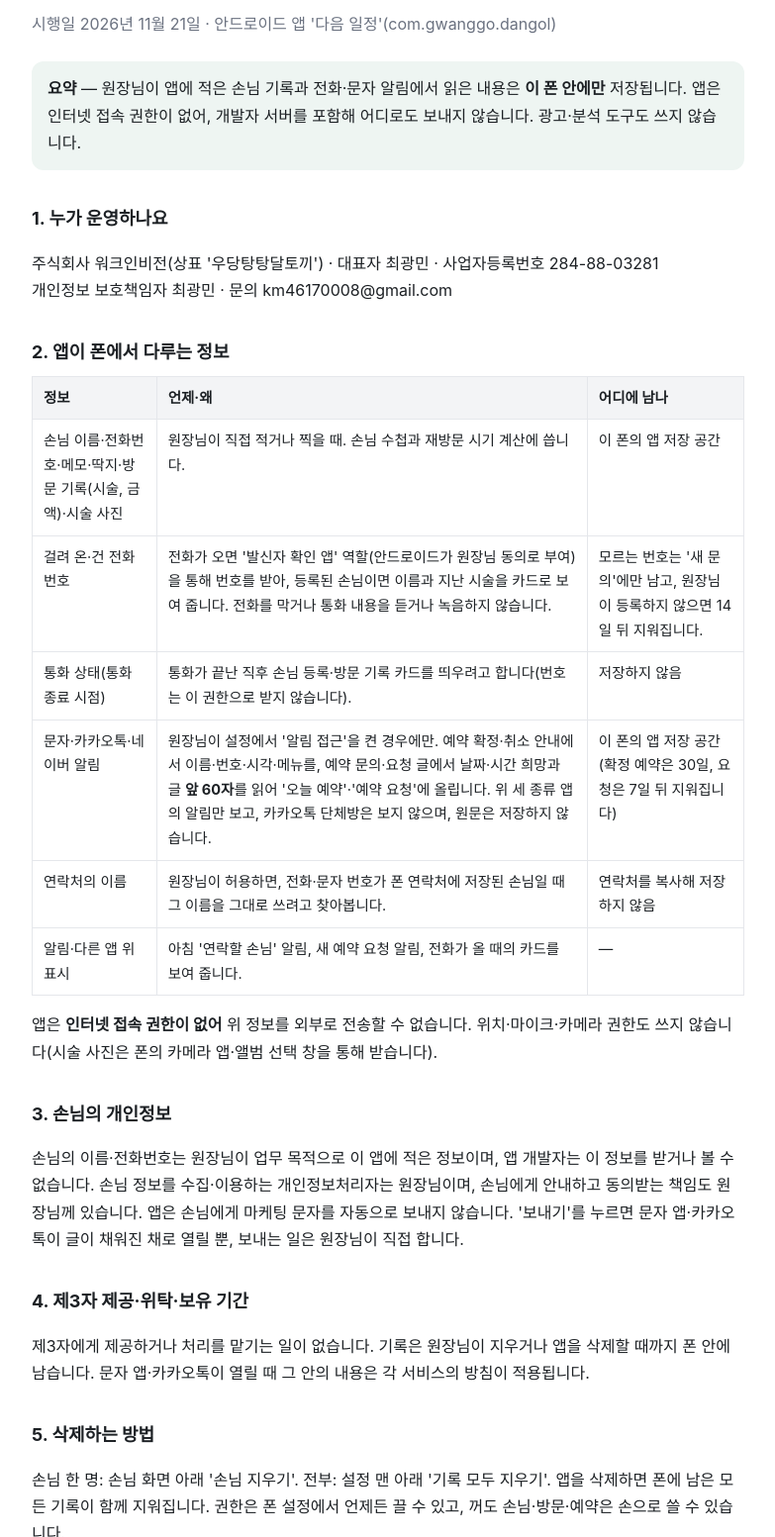
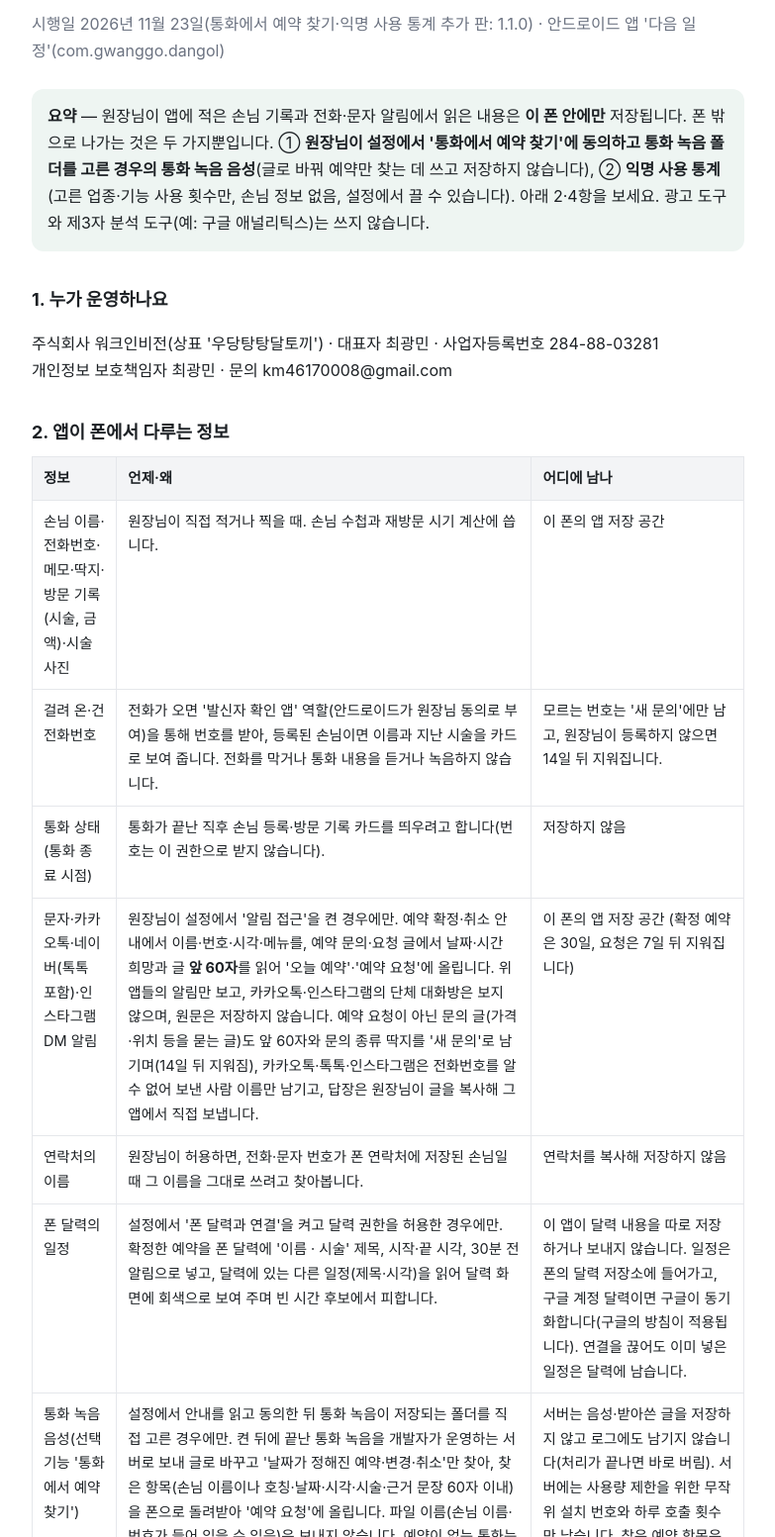
Before and after one commit to kwangmin88/kwangmin88.github.io, a plain HTML site: page dangol/privacy.html in a window 1280 px wide. Shown: the part 67-1620 px from the top of the page at 99% size, without its empty margins (248-1031 px from the left). Drawn offline with Linux system fonts and the light colour scheme.

Commit message:
다음 일정 개인정보처리방침 1.1.0 — 통화에서 예약 찾기·익명 사용 통계 추가

```diff
--- a/dangol/privacy.html
+++ b/dangol/privacy.html
@@ -9,9 +9,9 @@ td,th{border:1px solid #e5e7eb;padding:9px 11px;text-align:left;vertical-align:t
 .box{background:#eef5f2;border-radius:12px;padding:14px 16px;margin:18px 0}
 </style></head><body>
 <h1>다음 일정 개인정보처리방침</h1>
-<p class="sub">시행일 2026년 11월 21일 · 안드로이드 앱 '다음 일정'(com.gwanggo.dangol)</p>
+<p class="sub">시행일 2026년 11월 23일(통화에서 예약 찾기·익명 사용 통계 추가 판: 1.1.0) · 안드로이드 앱 '다음 일정'(com.gwanggo.dangol)</p>
 
-<div class="box"><strong>요약</strong> — 원장님이 앱에 적은 손님 기록과 전화·문자 알림에서 읽은 내용은 <strong>이 폰 안에만</strong> 저장됩니다. 앱은 인터넷 접속 권한이 없어, 개발자 서버를 포함해 어디로도 보내지 않습니다. 광고·분석 도구도 쓰지 않습니다.</div>
+<div class="box"><strong>요약</strong> — 원장님이 앱에 적은 손님 기록과 전화·문자 알림에서 읽은 내용은 <strong>이 폰 안에만</strong> 저장됩니다. 폰 밖으로 나가는 것은 두 가지뿐입니다. ① <strong>원장님이 설정에서 '통화에서 예약 찾기'에 동의하고 통화 녹음 폴더를 고른 경우의 통화 녹음 음성</strong>(글로 바꿔 예약만 찾는 데 쓰고 저장하지 않습니다), ② <strong>익명 사용 통계</strong>(고른 업종·기능 사용 횟수만, 손님 정보 없음, 설정에서 끌 수 있습니다). 아래 2·4항을 보세요. 광고 도구와 제3자 분석 도구(예: 구글 애널리틱스)는 쓰지 않습니다.</div>
 
 <h2>1. 누가 운영하나요</h2>
 <p>주식회사 워크인비전(상표 '우당탕탕달토끼') · 대표자 최광민 · 사업자등록번호 284-88-03281<br>
@@ -23,17 +23,20 @@ td,th{border:1px solid #e5e7eb;padding:9px 11px;text-align:left;vertical-align:t
 <tr><td>손님 이름·전화번호·메모·딱지·방문 기록(시술, 금액)·시술 사진</td><td>원장님이 직접 적거나 찍을 때. 손님 수첩과 재방문 시기 계산에 씁니다.</td><td>이 폰의 앱 저장 공간</td></tr>
 <tr><td>걸려 온·건 전화번호</td><td>전화가 오면 '발신자 확인 앱' 역할(안드로이드가 원장님 동의로 부여)을 통해 번호를 받아, 등록된 손님이면 이름과 지난 시술을 카드로 보여 줍니다. 전화를 막거나 통화 내용을 듣거나 녹음하지 않습니다.</td><td>모르는 번호는 '새 문의'에만 남고, 원장님이 등록하지 않으면 14일 뒤 지워집니다.</td></tr>
 <tr><td>통화 상태(통화 종료 시점)</td><td>통화가 끝난 직후 손님 등록·방문 기록 카드를 띄우려고 합니다(번호는 이 권한으로 받지 않습니다).</td><td>저장하지 않음</td></tr>
-<tr><td>문자·카카오톡·네이버 알림</td><td>원장님이 설정에서 '알림 접근'을 켠 경우에만. 예약 확정·취소 안내에서 이름·번호·시각·메뉴를, 예약 문의·요청 글에서 날짜·시간 희망과 글 <strong>앞 60자</strong>를 읽어 '오늘 예약'·'예약 요청'에 올립니다. 위 세 종류 앱의 알림만 보고, 카카오톡 단체방은 보지 않으며, 원문은 저장하지 않습니다.</td><td>이 폰의 앱 저장 공간 (확정 예약은 30일, 요청은 7일 뒤 지워집니다)</td></tr>
+<tr><td>문자·카카오톡·네이버(톡톡 포함)·인스타그램 DM 알림</td><td>원장님이 설정에서 '알림 접근'을 켠 경우에만. 예약 확정·취소 안내에서 이름·번호·시각·메뉴를, 예약 문의·요청 글에서 날짜·시간 희망과 글 <strong>앞 60자</strong>를 읽어 '오늘 예약'·'예약 요청'에 올립니다. 위 앱들의 알림만 보고, 카카오톡·인스타그램의 단체 대화방은 보지 않으며, 원문은 저장하지 않습니다. 예약 요청이 아닌 문의 글(가격·위치 등을 묻는 글)도 앞 60자와 문의 종류 딱지를 '새 문의'로 남기며(14일 뒤 지워짐), 카카오톡·톡톡·인스타그램은 전화번호를 알 수 없어 보낸 사람 이름만 남기고, 답장은 원장님이 글을 복사해 그 앱에서 직접 보냅니다.</td><td>이 폰의 앱 저장 공간 (확정 예약은 30일, 요청은 7일 뒤 지워집니다)</td></tr>
 <tr><td>연락처의 이름</td><td>원장님이 허용하면, 전화·문자 번호가 폰 연락처에 저장된 손님일 때 그 이름을 그대로 쓰려고 찾아봅니다.</td><td>연락처를 복사해 저장하지 않음</td></tr>
+<tr><td>폰 달력의 일정</td><td>설정에서 '폰 달력과 연결'을 켜고 달력 권한을 허용한 경우에만. 확정한 예약을 폰 달력에 '이름 · 시술' 제목, 시작·끝 시각, 30분 전 알림으로 넣고, 달력에 있는 다른 일정(제목·시각)을 읽어 달력 화면에 회색으로 보여 주며 빈 시간 후보에서 피합니다.</td><td>이 앱이 달력 내용을 따로 저장하거나 보내지 않습니다. 일정은 폰의 달력 저장소에 들어가고, 구글 계정 달력이면 구글이 동기화합니다(구글의 방침이 적용됩니다). 연결을 끊어도 이미 넣은 일정은 달력에 남습니다.</td></tr>
+<tr><td>통화 녹음 음성(선택 기능 '통화에서 예약 찾기')</td><td>설정에서 안내를 읽고 동의한 뒤 통화 녹음이 저장되는 폴더를 직접 고른 경우에만. 켠 뒤에 끝난 통화 녹음을 개발자가 운영하는 서버로 보내 글로 바꾸고 '날짜가 정해진 예약·변경·취소'만 찾아, 찾은 항목(손님 이름이나 호칭·날짜·시각·시술·근거 문장 60자 이내)을 폰으로 돌려받아 '예약 요청'에 올립니다. 파일 이름(손님 이름·번호가 들어 있을 수 있음)은 보내지 않습니다. 예약이 없는 통화는 아무것도 남기지 않습니다. 설정에서 언제든 끌 수 있고 끄면 더는 보내지 않습니다. 전체 파일 접근 권한은 쓰지 않으며 원장님이 고른 폴더만 읽습니다.</td><td>서버는 음성·받아쓴 글을 저장하지 않고 로그에도 남기지 않습니다(처리가 끝나면 바로 버림). 서버에는 사용량 제한을 위한 무작위 설치 번호와 하루 호출 횟수만 남습니다. 찾은 예약 항목은 이 폰의 앱 저장 공간에만 남습니다(요청은 7일 뒤 지워짐).</td></tr>
+<tr><td>익명 사용 통계</td><td>앱을 열 때 하루 한 번쯤 개발자 서버로 보냅니다. 내용: 앱 버전, 고른 업종(복수), 손님을 부르는 말(고객·회원 등), 켜 둔 기능의 켬/끔(전화 연결·통화 찾기·달력 연동 등), 기능을 쓴 횟수(손님 추가·예약 확정·답장·방문 기록·화면 열기 등), 앱을 연 날. <strong>손님 이름·전화번호·메모·사진, 문자·카톡·DM 글, 통화 내용, 가게 이름, 연락처, 위치는 보내지 않습니다.</strong> 설정의 '사용 통계 보내기'를 끄면 모으지도 보내지도 않습니다. 첫 실행 화면에서 먼저 알려 드립니다.</td><td>서버에는 설치마다 붙는 무작위 번호와 위 숫자만 남아 앱을 고치는 분석에만 씁니다(이름·번호·기기 식별자 없음, 앱을 지우고 다시 깔면 다른 번호). 개별 설치의 기록은 그 설치가 1년 넘게 통계를 보내지 않으면 지웁니다.</td></tr>
 <tr><td>알림·다른 앱 위 표시</td><td>아침 '연락할 손님' 알림, 새 예약 요청 알림, 전화가 올 때의 카드를 보여 줍니다.</td><td>—</td></tr>
 </table>
-<p>앱은 <strong>인터넷 접속 권한이 없어</strong> 위 정보를 외부로 전송할 수 없습니다. 위치·마이크·카메라 권한도 쓰지 않습니다(시술 사진은 폰의 카메라 앱·앨범 선택 창을 통해 받습니다).</p>
+<p>앱의 인터넷 접속은 위 '통화 녹음 음성' 선택 기능과 '익명 사용 통계'에만 쓰입니다. 두 가지를 쓰지 않으면(통화 찾기를 켜지 않고 사용 통계를 끄면) 위 정보는 어디로도 전송되지 않습니다. 위치·마이크·카메라 권한도 쓰지 않습니다(시술 사진은 폰의 카메라 앱·앨범 선택 창을 통해 받습니다).</p>
 
 <h2>3. 손님의 개인정보</h2>
 <p>손님의 이름·전화번호는 원장님이 업무 목적으로 이 앱에 적은 정보이며, 앱 개발자는 이 정보를 받거나 볼 수 없습니다. 손님 정보를 수집·이용하는 개인정보처리자는 원장님이며, 손님에게 안내하고 동의받는 책임도 원장님께 있습니다. 앱은 손님에게 마케팅 문자를 자동으로 보내지 않습니다. '보내기'를 누르면 문자 앱·카카오톡이 글이 채워진 채로 열릴 뿐, 보내는 일은 원장님이 직접 합니다.</p>
 
 <h2>4. 제3자 제공·위탁·보유 기간</h2>
-<p>제3자에게 제공하거나 처리를 맡기는 일이 없습니다. 기록은 원장님이 지우거나 앱을 삭제할 때까지 폰 안에 남습니다. 문자 앱·카카오톡이 열릴 때 그 안의 내용은 각 서비스의 방침이 적용됩니다.</p>
+<p>제3자에게 정보를 제공하지 않습니다. 다만 '통화에서 예약 찾기'를 켠 경우, 음성을 글로 바꾸고 예약을 찾는 처리를 <strong>Cloudflare, Inc.</strong>(서버 운영·AI 처리, 미국 및 해당 회사의 해외 데이터센터)에 맡깁니다. 이 처리 외의 목적으로 쓰지 않으며 저장하지 않습니다. 동의하지 않거나 기능을 끄면 보내지 않습니다. 익명 사용 통계도 같은 서버 운영사(Cloudflare, Inc.)의 데이터베이스에 저장되며, 개인을 식별할 수 없는 통계 숫자라 제3자에게 따로 제공하지 않습니다. 기록은 원장님이 지우거나 앱을 삭제할 때까지 폰 안에 남습니다. 문자 앱·카카오톡이 열릴 때 그 안의 내용은 각 서비스의 방침이 적용됩니다.</p>
 
 <h2>5. 삭제하는 방법</h2>
 <p>손님 한 명: 손님 화면 아래 '손님 지우기'. 전부: 설정 맨 아래 '기록 모두 지우기'. 앱을 삭제하면 폰에 남은 모든 기록이 함께 지워집니다. 권한은 폰 설정에서 언제든 끌 수 있고, 꺼도 손님·방문·예약은 손으로 쓸 수 있습니다.</p>
@@ -42,5 +45,5 @@ td,th{border:1px solid #e5e7eb;padding:9px 11px;text-align:left;vertical-align:t
 <p>이 앱은 사업장 운영자를 위한 것이며 만 14세 미만 아동을 대상으로 하지 않습니다.</p>
 
 <h2>7. 방침 변경</h2>
-<p>내용이 바뀌면 이 페이지에 시행일과 함께 올립니다. 정보가 폰 밖으로 나가는 기능(예: 서버 백업)이 생기면 앱에서 먼저 안내하고 동의를 받습니다.</p>
+<p>내용이 바뀌면 이 페이지에 시행일과 함께 올립니다. 정보가 폰 밖으로 나가는 기능(예: 서버 백업)이 더 생기면 앱에서 먼저 안내하고 동의를 받습니다.</p>
 </body></html>
```
